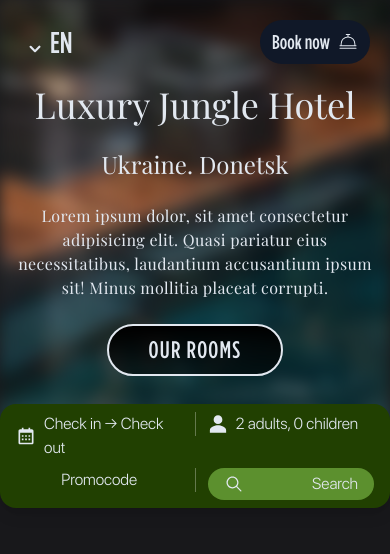
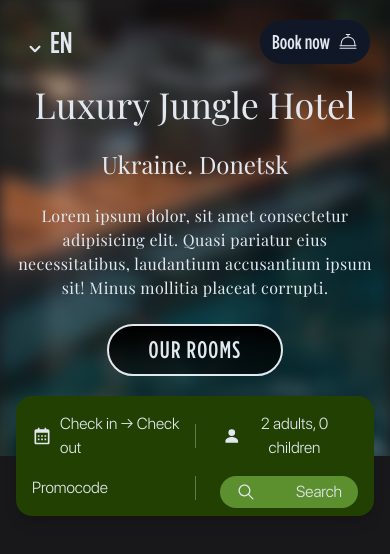
Before and after one commit to Finral23/Luxury-Hotel, a React (Vite) app: page / in a window 390 px wide. Shown: the top 554 px of the page. Built offline with nearby package versions, Linux system fonts and the light colour scheme.

Commit message:
Add changing guests count component.

```diff
--- /dev/null
+++ b/src/components/AddButton.tsx
@@ -0,0 +1,21 @@
+import { ReactNode } from "react";
+
+interface Props {
+  onClick: () => void;
+  disabled: boolean;
+  children: ReactNode;
+}
+
+const AddButton = ({ onClick, disabled, children }: Props) => {
+  return (
+    <button
+      className="w-7 text-lg border border-neutral-800 disabled:opacity-50"
+      onClick={onClick}
+      disabled={disabled}
+    >
+      {children}
+    </button>
+  );
+};
+
+export default AddButton;
--- a/src/components/Booking.tsx
+++ b/src/components/Booking.tsx
@@ -1,12 +1,13 @@
 import { BiCalendar } from "react-icons/bi";
-import { IoPersonSharp } from "react-icons/io5";
 import SearchButton from "./SearchButton";
+import GuestPicker from "./GuestPicker";
+import CutBlock from "./CutBlock";
 
 const Booking = () => {
   return (
-    <div className="h-300 relative flex justify-center font-sf px-4">
+    <div className="h-300 relative flex justify-center font-sf px-4 mx-4">
       {/* Форма поиска */}
-      <div className="absolute -translate-y-1/2 bg-green-dark text-slate-200 rounded-2xl flex flex-wrap md:flex-nowrap items-start md:items-center justify-between py-2 max-w-7xl w-full shadow-lg px-4 gap-y-2">
+      <div className="absolute -translate-y-1/2 bg-green-dark text-slate-200 rounded-2xl flex flex-wrap md:flex-nowrap  items-center justify-between py-2 max-w-7xl w-full shadow-lg px-4 gap-y-2">
         {/* Дата заезда и выезда */}
         <div className="flex items-center gap-2 flex-1 w-full md:w-auto">
           <span className="text-xl">
@@ -16,18 +17,12 @@ const Booking = () => {
         </div>
 
         {/* Разделитель */}
-        <div className="border-l border-white/30 h-6 mx-3"></div>
-
+        <CutBlock />
         {/* Количество гостей */}
-        <div className="flex items-center gap-2 flex-1 w-full md:w-auto">
-          <span className="text-xl">
-            <IoPersonSharp />
-          </span>
-          <span>2 adults, 0 children</span>
-        </div>
+        <GuestPicker />
 
         {/* Разделитель (убираем на мобильных) */}
-        <div className="hidden sm:block border-l border-white/30 h-6 mx-3"></div>
+        <CutBlock className="hidden sm:block" />
 
         {/* Промокод + разделитель на мобильных */}
         <div className="flex sm:items-center items-start justify-between w-full sm:w-auto gap-3">
@@ -35,11 +30,11 @@ const Booking = () => {
             <input
               type="text"
               placeholder="Promocode"
-              className="bg-transparent placeholder-slate-200 text-center outline-none w-full"
+              className="bg-transparent placeholder-slate-200 sm:text-center outline-none w-full"
             />
           </div>
           {/* Разделитель на мобильных (вынесен из `input`) */}
-          <div className="block sm:hidden border-l border-white/30 h-6"></div>
+          <CutBlock className="block sm:hidden" />
           {/* Кнопка поиска */}
           <div className=" flex-1 sm:flex-none">
             <SearchButton />
--- /dev/null
+++ b/src/components/CutBlock.tsx
@@ -0,0 +1,11 @@
+interface Props {
+  className?: string;
+}
+
+const CutBlock = ({ className }: Props) => {
+  return (
+    <div className={"border-l border-white/30 h-6 mx-3 " + className}></div>
+  );
+};
+
+export default CutBlock;
--- /dev/null
+++ b/src/components/GuestPicker.tsx
@@ -0,0 +1,63 @@
+import { useState, useRef, useEffect } from "react";
+import { IoPersonSharp } from "react-icons/io5";
+import GuestRow from "./GuestRow";
+
+const GuestPicker = () => {
+  const [isOpen, setIsOpen] = useState(false);
+  const [adults, setAdults] = useState(2);
+  const [children, setChildren] = useState(0);
+  const dropdownRef = useRef<HTMLDivElement | null>(null);
+
+  // Функция закрытия при клике вне блока
+  useEffect(() => {
+    const handleClickOutside = (event: MouseEvent) => {
+      if (
+        dropdownRef.current &&
+        !dropdownRef.current.contains(event.target as Node)
+      ) {
+        setIsOpen(false);
+      }
+    };
+    document.addEventListener("mousedown", handleClickOutside);
+    return () => {
+      document.removeEventListener("mousedown", handleClickOutside);
+    };
+  }, []);
+
+  return (
+    <div className="relative flex-1" ref={dropdownRef}>
+      {/* Кнопка выбора гостей */}
+      <button
+        className="flex items-center gap-2 px-4 py-2 bg-green-dark text-slate-200 rounded-full w-full md:w-auto"
+        onClick={() => setIsOpen(!isOpen)}
+      >
+        <IoPersonSharp className="text-xl" />
+        <span>
+          {adults} adults, {children} children
+        </span>
+      </button>
+
+      {/* Всплывающее окно */}
+      {isOpen && (
+        <div className="absolute bottom-full mb-2 right-0 sm:left-0 bg-zinc-900 text-slate-300 rounded-lg shadow-lg p-4 z-50 w-48">
+          <GuestRow
+            label="Adults"
+            count={adults}
+            onChange={setAdults}
+            min={1}
+            max={10}
+          />
+          <GuestRow
+            label="Children"
+            count={children}
+            onChange={setChildren}
+            min={0}
+            max={5}
+          />
+        </div>
+      )}
+    </div>
+  );
+};
+
+export default GuestPicker;
--- /dev/null
+++ b/src/components/GuestRow.tsx
@@ -0,0 +1,34 @@
+import AddButton from "./AddButton";
+
+interface GuestRowProps {
+  label: string;
+  count: number;
+  onChange: (value: number) => void;
+  min?: number;
+  max?: number;
+}
+
+const GuestRow = ({
+  label,
+  count,
+  onChange,
+  min = 0,
+  max = 10,
+}: GuestRowProps) => {
+  return (
+    <div className="flex justify-between items-center mb-2">
+      <span>{label}</span>
+      <div className="flex items-center gap-2">
+        <AddButton onClick={() => onChange(count - 1)} disabled={count <= min}>
+          -
+        </AddButton>
+        <span>{count}</span>
+        <AddButton onClick={() => onChange(count + 1)} disabled={count >= max}>
+          +
+        </AddButton>
+      </div>
+    </div>
+  );
+};
+
+export default GuestRow;
```
